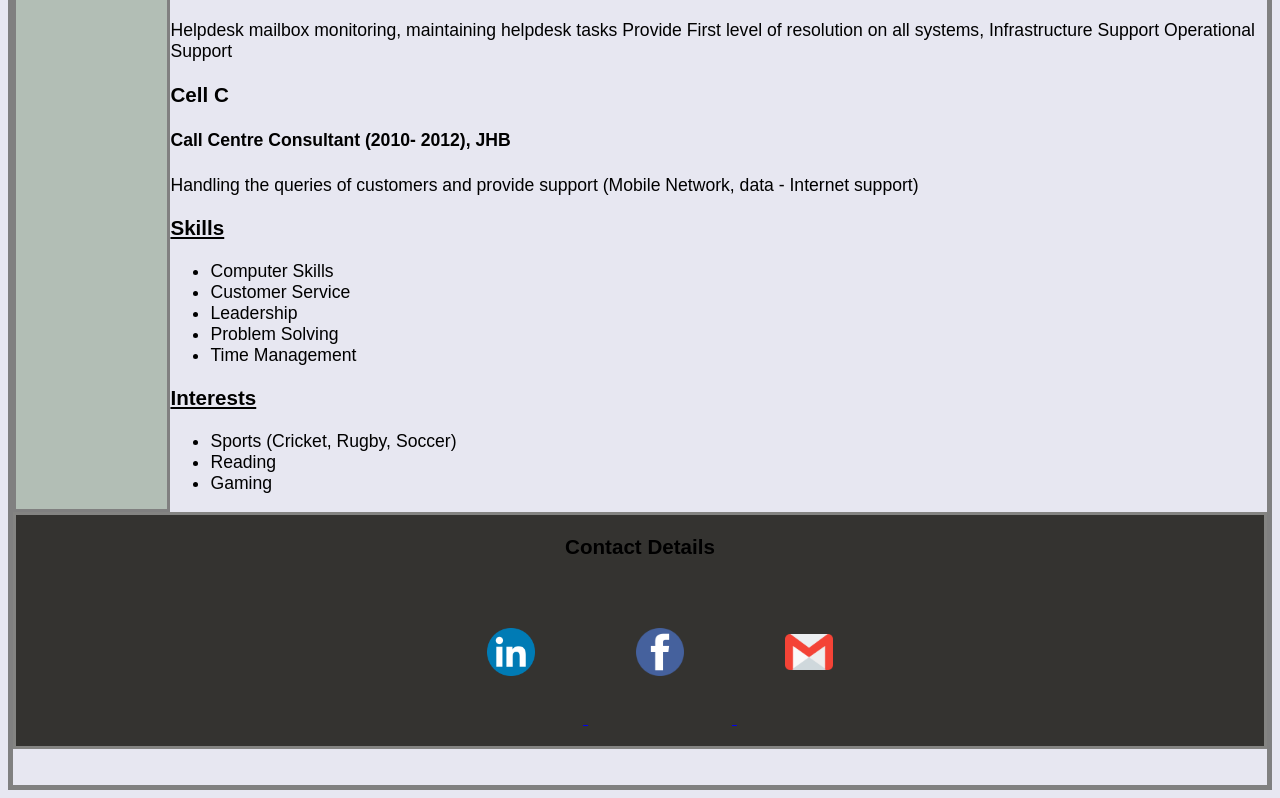
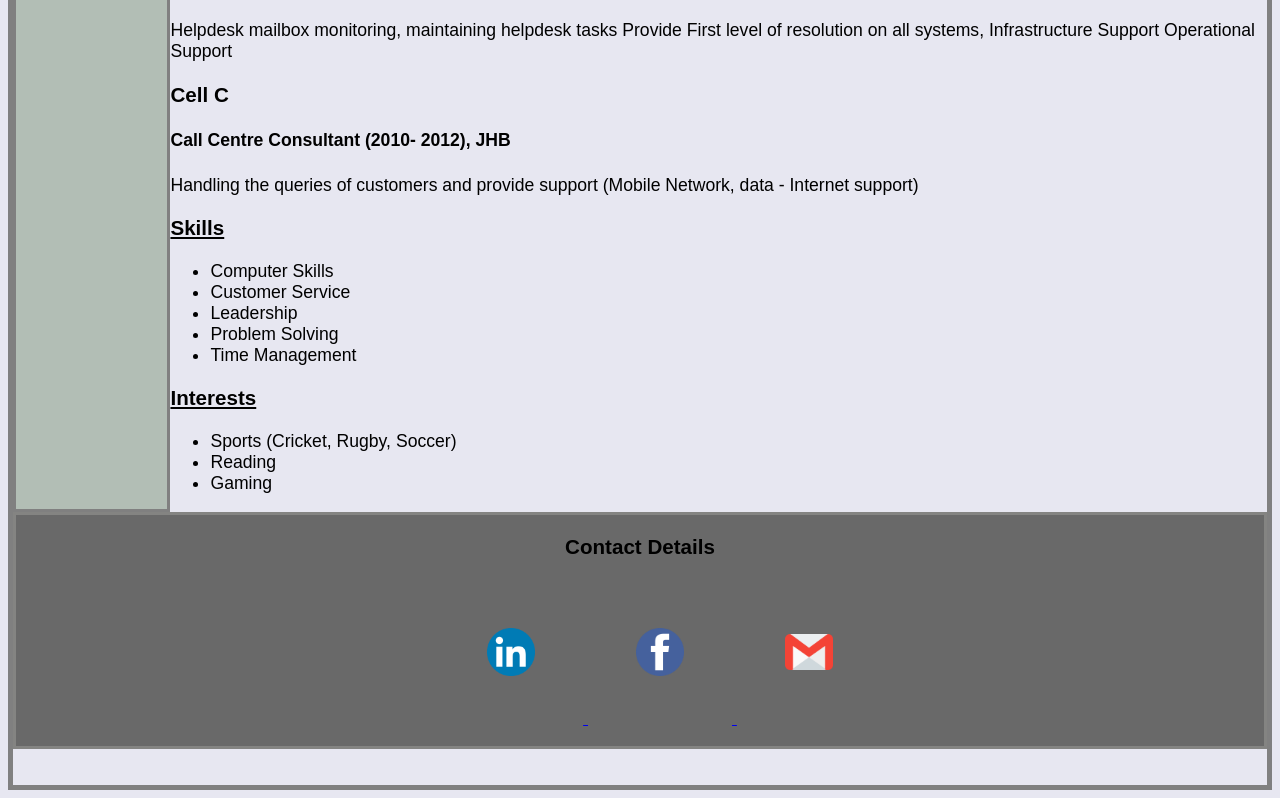
Before and after one commit to MannJefferson/IntroToWebDesignMay2022, a plain HTML site: page index.html in a window 1280 px wide. Shown: the part 1061-1859 px from the top of the page. Drawn offline with Linux system fonts and the light colour scheme.

Commit message:
Resume6.5

```diff
--- a/css/stylesheet.css
+++ b/css/stylesheet.css
@@ -22,6 +22,7 @@ body {
   height: 50%;
   border-radius: 50%;
   border: 5px solid #808080;
+  border-color:#666699 ;
 }
 
 /* section of the profile pic and intro*/
@@ -55,7 +56,7 @@ header {
 }
 
 footer {
-  background-color: #343330;
+  background-color: #696969;
   text-align: center;
   border: 3px solid #848482;
  padding: bottom 10px;
```
Also changed, not shown: index.html (+1 -1 lines).
